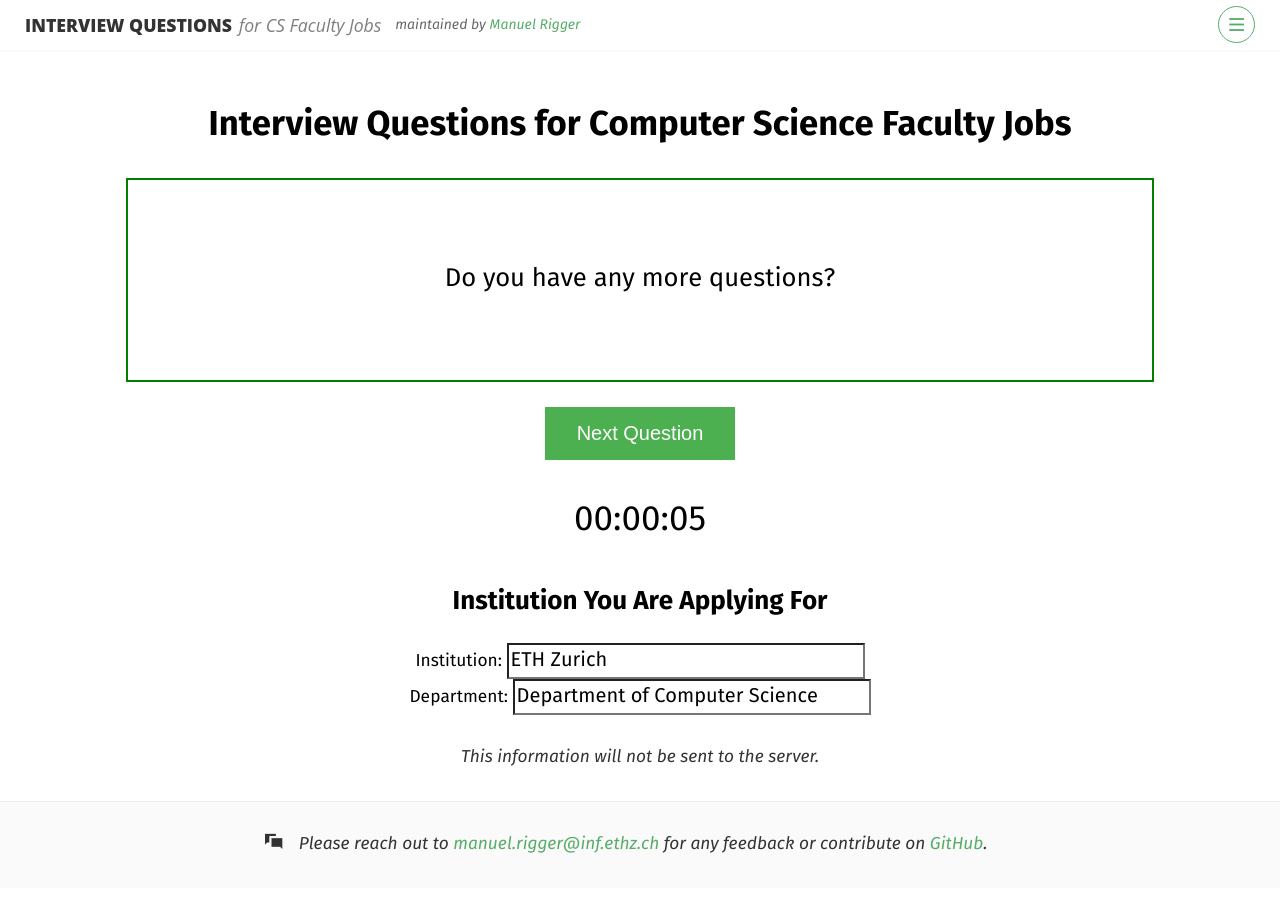
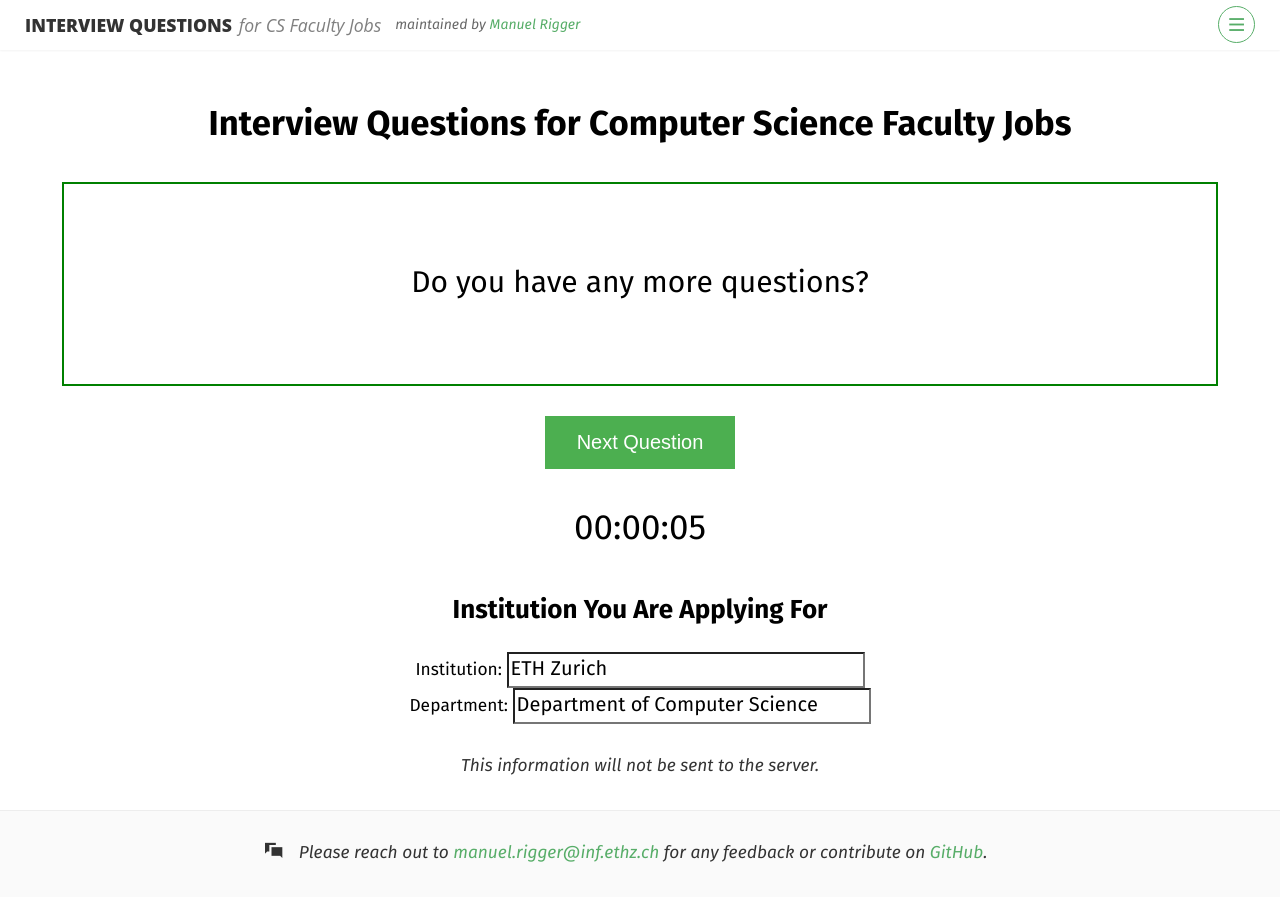
Before and after one commit to csfaculty/csfaculty.github.io, a Jekyll site: the page built from index.html, in a window 1280 px wide and 957 px high. Shown: the top 901 px of the window. Built offline with Jekyll 4.4.1, drawn with Linux system fonts in a browser that asks for light colours; some web fonts are replaced.

Commit message:
Change the font size

```diff
--- a/index.html
+++ b/index.html
@@ -5,7 +5,7 @@
 
 <center>
 	<h1>Interview Questions for Computer Science Faculty Jobs</h1>
-	<p id="question" style="font-size: 2vw;border: 2px solid green;width:80%;min-height:200px; display: flex;justify-content: center;align-items: center;"></p>
+	<p id="question" style="font-size: 30px;border: 2px solid green;width:90%;min-height:200px; display: flex;justify-content: center;align-items: center;"></p>
 	<button onclick="nextQuestion()">Next Question</button>
 	<p id="timer"  style="font-size: 35px;"></p>
 
```
